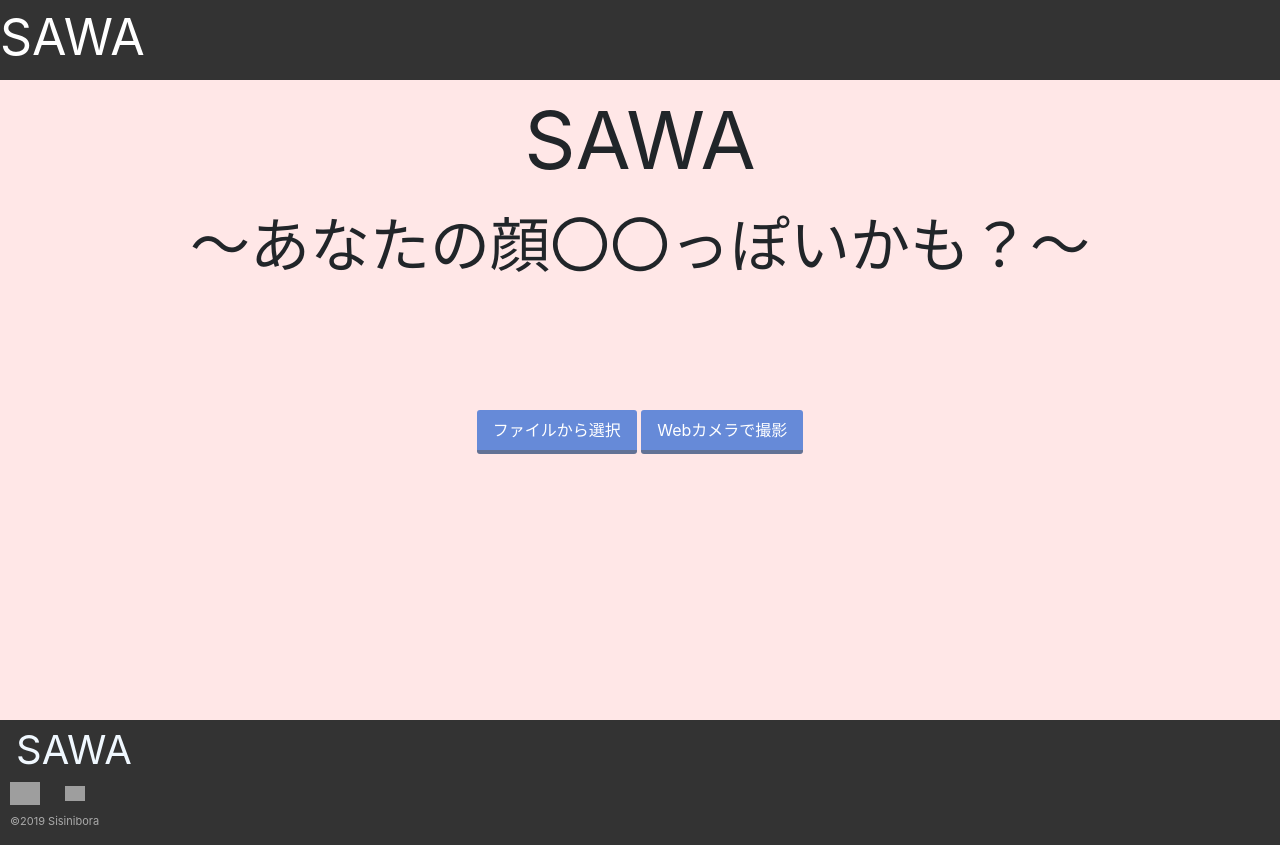
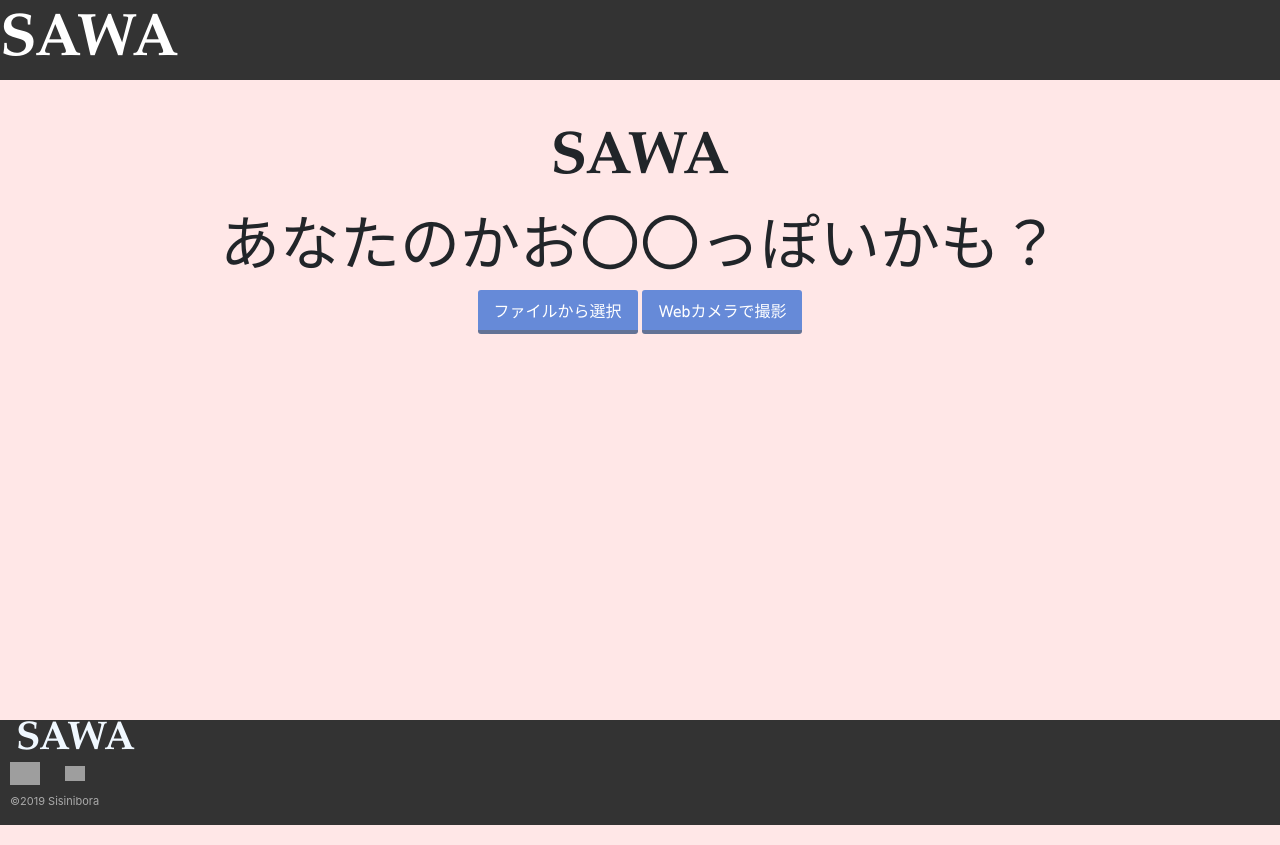
Before and after one commit to ishiyatakashi/SAWA, a Django app: page / in a window 1280 px wide. Run offline with Django 3.2, Linux system fonts and the light colour scheme; some libraries are stand-ins or nearby versions; some web fonts are replaced; grey boxes are pictures that could not be loaded.

Commit message:
footer syuusei 01/23 ishiya

```diff
--- a/maindata/static/maindata/css/style.css
+++ b/maindata/static/maindata/css/style.css
@@ -143,6 +143,7 @@ html {
     min-height: 80vh;
     position: relative;
     background: #ffe7e7;
+    font-family: "Sawarabi Gothic";
 }
 
 .inner {
@@ -169,7 +170,7 @@ html {
 }
 
 .logo a {
-    font-size: 20px;
+    font-size: 60px;
     font-weight: bold;
     line-height: 1;
     color: #fff;
@@ -624,3 +625,7 @@ margin: none;
     /*てぇっく後塗りつぶす*/
     background: #00aaff;
 }
+
+.wf-nicomoji {
+    font-family: "Nico Moji";
+}
--- a/maindata/templates/maindata/bace.html
+++ b/maindata/templates/maindata/bace.html
@@ -11,13 +11,15 @@
     <link rel="stylesheet" href="{% static 'maindata/css/style.css' %}" type="text/css" media="screen">
     <link rel="stylesheet" href="{% static 'maindata/css/camera_style.css' %}" type="text/css" media="screen">
     <link rel="stylesheet" href="{% static 'maindata/css/bootstrap.css' %}" type="text/css" media="screen">
+    <link href="https://fonts.googleapis.com/earlyaccess/nicomoji.css" rel="stylesheet">
+    <link href="https://fonts.googleapis.com/css?family=Sawarabi+Gothic" rel="stylesheet">
     {% block extra_css %}{% endblock %}
 </head>
 <body>
     <div id="header">
         <div class="inner">
             <div class="logo">
-                SAWA
+                <a>SAWA</a>
             </div>
         </div>
     </div>
@@ -27,7 +29,9 @@
     {% endblock %}
 
     <div id="footer">
-        <a>SAWA</a><br />
+        <div class="logo">
+            <a>SAWA</a><br />
+        </div>
         <label>
             <form action="https://twitter.com/share?ref_src=twsrc%5Etfw" method="get">
                 <img src="{% static 'maindata/imgs/Twitter_Logo_WhiteOnImage.png' %}" class="twitter" alt="*">
--- a/maindata/templates/maindata/top.html
+++ b/maindata/templates/maindata/top.html
@@ -6,15 +6,13 @@
     <div id="wrapper">
         <section class="gridWrapper" id="sub">
             <article class="grid col12">
-                <div class="Dekai">
-                    SAWA
+                <div class="Dekai logo">
+                    <a>SAWA</a>
                 </div>
-                <div class="Dekaisub">～あなたの顔〇〇っぽいかも？～</div>
+                <div class="Dekaisub wf-nicomoji">あなたのかお〇〇っぽいかも？</div>
             </article>
-        </section>
-        <br><br><br><br><br>
-        <div class="center">
-            <label>
+            <article class="grid col-12">
+                           <label>
                 <form action="file_select/" method="get">
                     <span class="btn-square">
                         ファイルから選択
@@ -29,7 +27,7 @@
                         <input type="submit" style="display: none" name="file_select">
                     </span>
                 </form>
-            </label><br><br><br><br><br>
+            </label>
             <!--
             <label>
                 <form action="category/" method="get">
@@ -40,8 +38,7 @@
                 </form>
             </label>
             -->
-        </div>
+            </article>
+        </section>
     </div>
-    <!-- / WRAPPER -->
-
 {% endblock content %}
```
Also changed, not shown: db.sqlite3.
